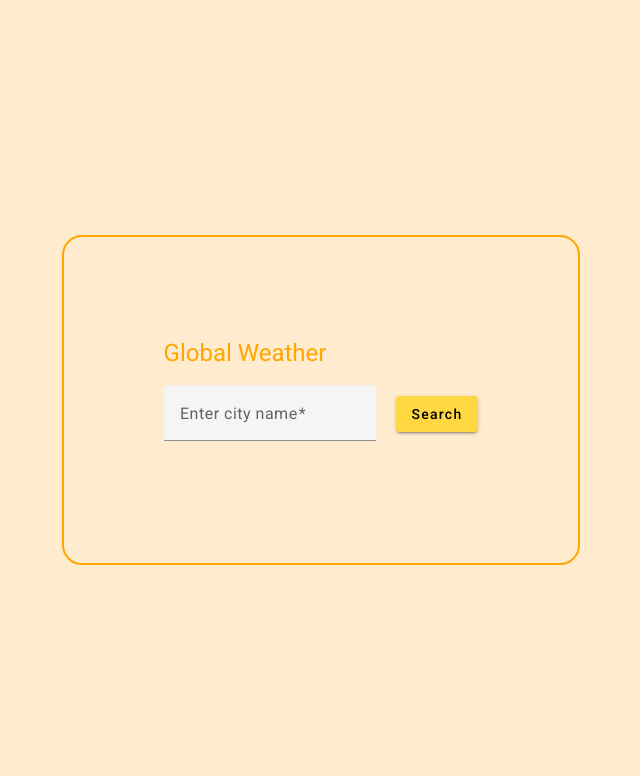
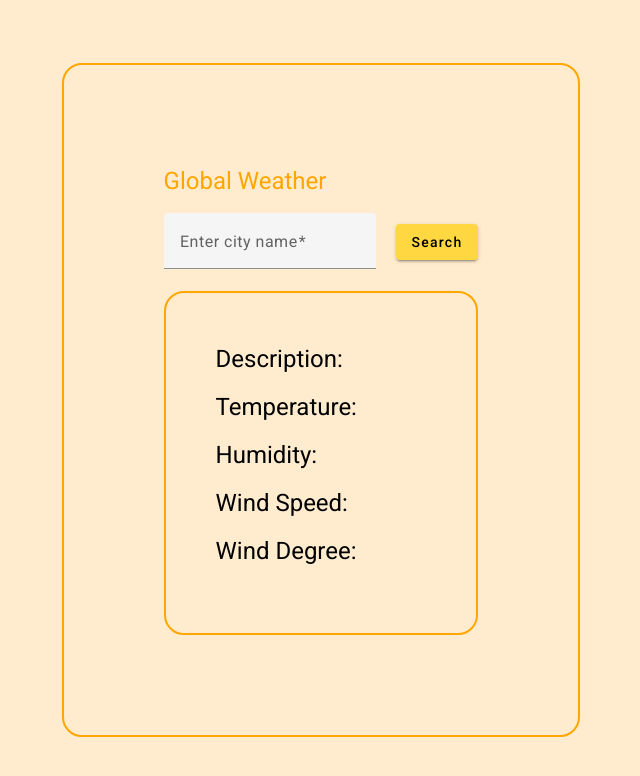
Before and after one commit to nigel-tay/workshop34, an Angular app: page / in a window 1280 px wide. Shown: the top 776 px of the page, without its empty margins (319-959 px from the left). Built offline with nearby package versions, Linux system fonts and the light colour scheme.

Commit message:
initial commit

```diff
--- a/src/app/component/weather-details/weather-details.component.html
+++ b/src/app/component/weather-details/weather-details.component.html
@@ -1,18 +1,18 @@
-<div *ngIf="weatherDetails.description.length" style="display: flex; flex-direction: column; justify-content: center; align-items: flex-start; border: rgb(255, 166, 0) solid 2px; padding: 50px; border-radius: 20px;">
+<div style="display: flex; flex-direction: column; justify-content: center; align-items: flex-start; border: rgb(255, 166, 0) solid 2px; padding: 50px; border-radius: 20px;">
     <div style="display: flex; align-items: center;">
-        <h1>Description: </h1><p style="font-family: monospace; margin-left: 5px;">{{weatherDetails.description}}</p>
+        <h1>Description: </h1><p *ngIf="weatherDetails.description.length" style="font-family: monospace; margin-left: 5px;">{{weatherDetails.description}}</p>
     </div>
     <div style="display: flex; align-items: center;">
-        <h1>Temperature: </h1><p style="font-family: monospace; margin-left: 5px;">{{weatherDetails.temp}}</p>
+        <h1>Temperature: </h1><p *ngIf="weatherDetails.description.length" style="font-family: monospace; margin-left: 5px;">{{weatherDetails.temp}}</p>
     </div>
     <div style="display: flex; align-items: center;">
-        <h1>Humidity: </h1><p style="font-family: monospace; margin-left: 5px;">{{weatherDetails.humidity}}</p>
+        <h1>Humidity: </h1><p *ngIf="weatherDetails.description.length" style="font-family: monospace; margin-left: 5px;">{{weatherDetails.humidity}}</p>
     </div>
     <div style="display: flex; align-items: center;">
-        <h1>Wind Speed: </h1><p style="font-family: monospace; margin-left: 5px;">{{weatherDetails.windSpeed}}</p>
+        <h1>Wind Speed: </h1><p *ngIf="weatherDetails.description.length" style="font-family: monospace; margin-left: 5px;">{{weatherDetails.windSpeed}}</p>
     </div>
     <div style="display: flex; align-items: center;">
-        <h1>Wind Degree: </h1><p style="font-family: monospace; margin-left: 5px;">{{weatherDetails.windDeg}}</p>
+        <h1>Wind Degree: </h1><p *ngIf="weatherDetails.description.length" style="font-family: monospace; margin-left: 5px;">{{weatherDetails.windDeg}}</p>
     </div>
 
 </div>
```
